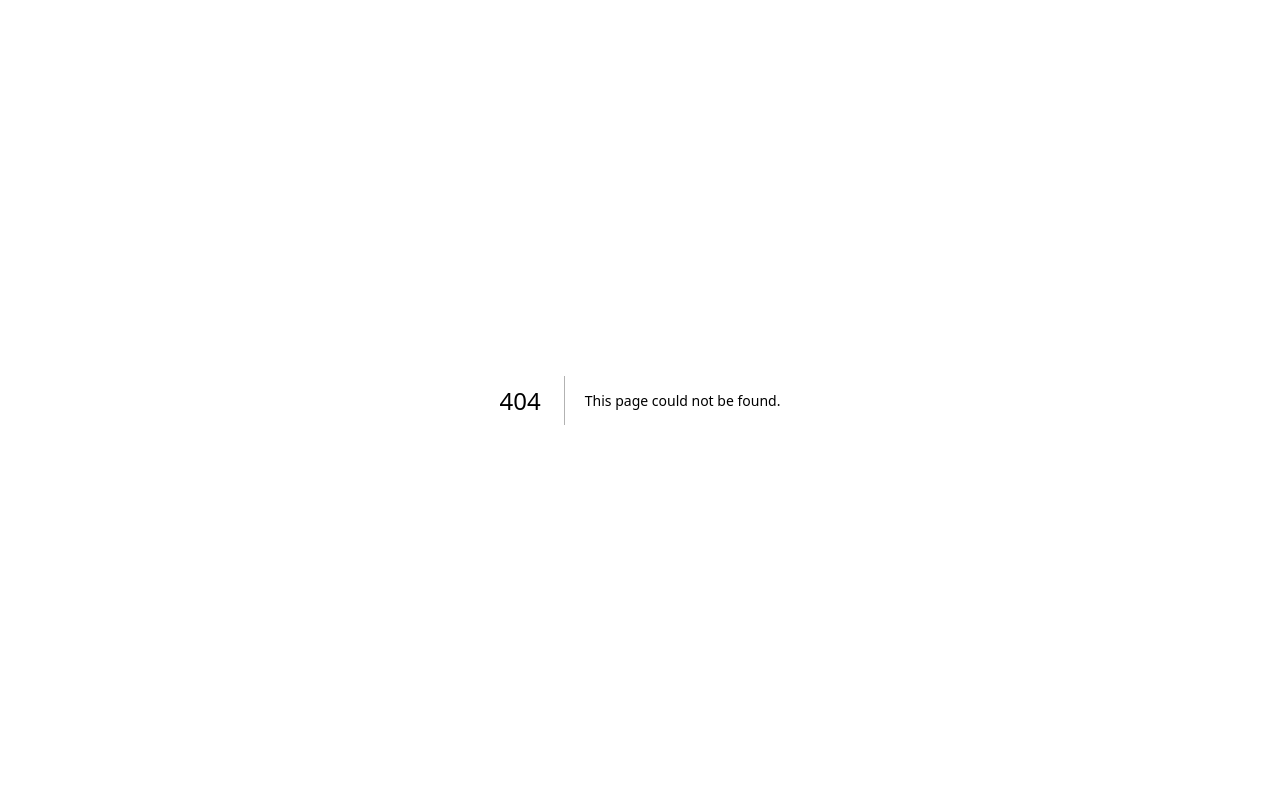
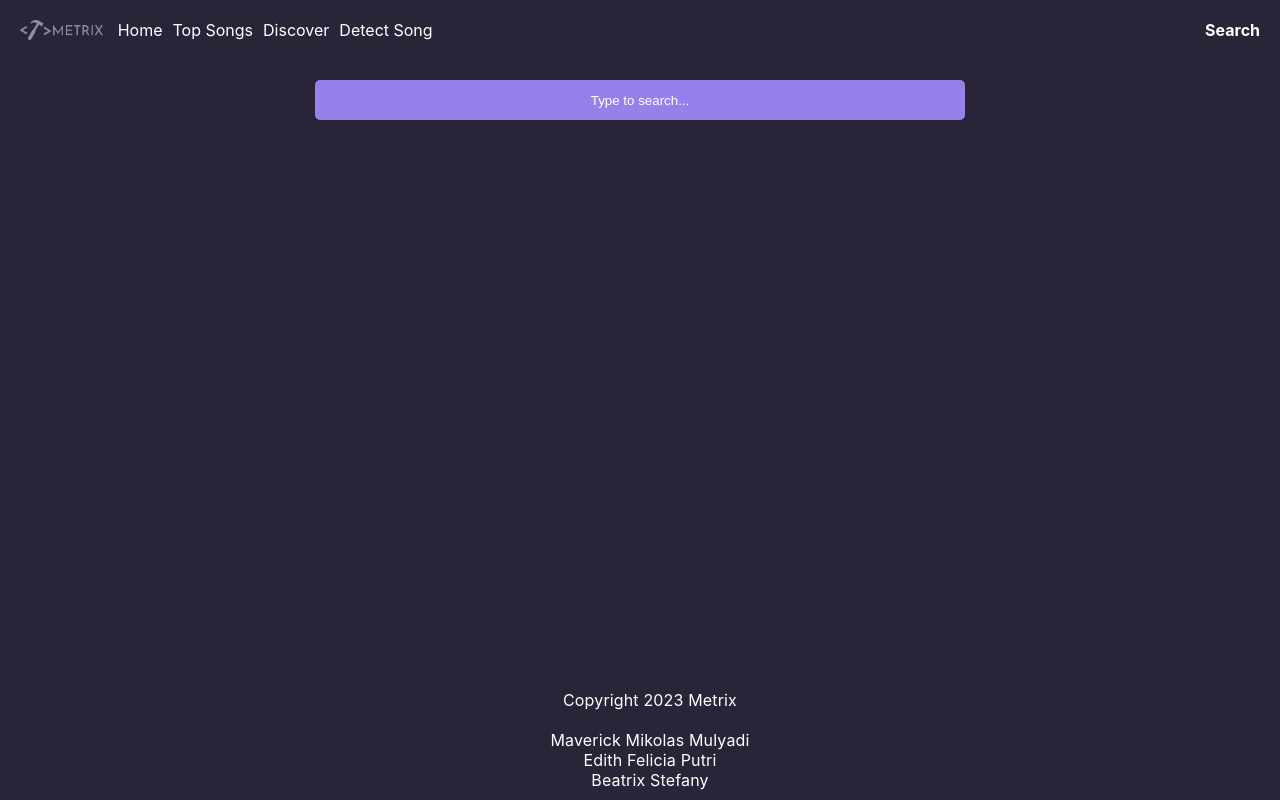
Before and after one commit to MaverickMM/Project-PWL-Metrix, a Next.js app: page /Search in a window 1280 px wide. Before the commit this address had no page. Built offline with nearby package versions, Linux system fonts and the light colour scheme; a web font is replaced by a local one.

Commit message:
Fix Serach

```diff
--- a/components/Footer.module.css
+++ b/components/Footer.module.css
@@ -10,3 +10,13 @@
     color: white;
     text-align: center;
   }
+
+  .footer {
+    position: fixed;
+    bottom: 0;
+    left: 0;
+    width: 100%;
+    padding: 10px; /* Add padding as needed */
+    color: white;
+    text-align: center;
+  }
--- a/components/Header.module.css
+++ b/components/Header.module.css
@@ -20,26 +20,35 @@
    gap: 10px; /* Space between items */
 }
 
-.searchBar {
-    height: 30px;
-    width: 200px;
-    padding: 5px;
-    border-radius: 5px; /* Adjusts rounding - smaller value for less rounding */
-    border: none; /* Removes default border */
-    outline: none; /* Removes focus outline */
-    background-color: #9681EB; /* Changes background color to purple */
-    color: white; /* Changes text color to white */
+.search-container {
+   display: flex;
+   flex-direction: column;
+   align-items: center;
+   justify-content: center;
+   height: 100vh; /* Use the full height of the viewport */
+ }
+
+ .searchBar {
+   height: 30px;
+   width: 200px;
+   padding: 5px;
+   border-radius: 5px;
+   border: none;
+   outline: none;
+   background-color: #9681EB;
+   color: white;
+   margin-bottom: 20px; /* Add margin to the bottom for spacing */
  }
 
  /* Change placeholder color to white */
  .searchBar::placeholder {
-     color: white;
-     opacity: 1; /* Firefox needs this to display the color properly */
+   color: white;
+   opacity: 1;
  }
 
- /* Optional - Style for when search bar is focused */
+ /* Optional - Style for when the search bar is focused */
  .searchBar:focus {
-     box-shadow: 0 0 5px rgba(81, 203, 238, 1); /* Adds a glow effect on focus */
+   box-shadow: 0 0 5px rgba(81, 203, 238, 1);
  }
 .link {
    cursor:pointer;
--- a/components/Header.tsx
+++ b/components/Header.tsx
@@ -26,8 +26,9 @@ const Header = () => {
                     </Link>
                 </nav>
             </div>
-            {/* Move search bar out of nav */}
-            <input type="text" placeholder="Search..." className={styles.searchBar} />
+                <Link href="/Search">
+                    <span className={classNames(styles.link, { [styles.active]: router.pathname === '/Search' })}>Search</span>
+                </Link>
         </header>
     );
 };
--- /dev/null
+++ b/pages/Search.tsx
@@ -0,0 +1,88 @@
+// pages/index.tsx
+
+import React, { useState, ChangeEvent } from 'react';
+import axios from 'axios';
+import Card from '../components/Card'; // Adjust the path based on your project structure
+import Header from '../components/Header';
+import Footer from '../components/Footer';
+import '../styles/global.css';
+import '../styles/card.css';
+import styles from '../styles/search.module.css';
+
+
+interface SearchResult {
+  title: string;
+  description: string;
+  thumbnailUrl: string;
+}
+
+const Search: React.FC = () => {
+  const [searchTerm, setSearchTerm] = useState<string>('');
+  const [searchResults, setSearchResults] = useState<SearchResult[]>([]);
+
+  const searchOptions = {
+    method: 'GET',
+    url: 'https://shazam.p.rapidapi.com/search',
+    headers: {
+      'X-RapidAPI-Key': '23dc7a4524mshd5b2461fce0e074p110c76jsn8c9eb8a3bdca',
+      'X-RapidAPI-Host': 'shazam.p.rapidapi.com'
+    },
+    params: {
+      term: '',
+      locale: 'en-US',
+      offset: '0',
+      limit: '5'
+    }
+  };
+
+  const handleInputChange = async (e: ChangeEvent<HTMLInputElement>) => {
+    const term = e.target.value;
+    setSearchTerm(term);
+
+    if (term.length > 2) {
+      searchOptions.params.term = term;
+
+      try {
+        const searchResponse = await axios.request(searchOptions);
+        setSearchResults(searchResponse.data.tracks.hits.map((hit: any) => ({
+          title: hit.track.title,
+          description: hit.track.subtitle,
+          thumbnailUrl: hit.track.images.coverart
+        })));
+      } catch (error) {
+        console.error(error);
+      }
+    } else {
+      // Clear results if the search term is less than 3 characters
+      setSearchResults([]);
+    }
+  };
+
+  return (
+    <div>
+    <Header />
+    <div className="search-container">
+      <input
+        type="text"
+        value={searchTerm}
+        onChange={handleInputChange}
+        placeholder="Type to search..."
+        className={styles.searchBar}
+      />
+      <div className="card-container">
+        {searchResults.map((result, index) => (
+          <Card
+            key={index}
+            title={result.title}
+            description={result.description}
+            thumbnailUrl={result.thumbnailUrl}
+          />
+        ))}
+      </div>
+    </div>
+    <Footer />
+    </div>
+  );
+};
+
+export default Search;
--- /dev/null
+++ b/styles/search.module.css
@@ -0,0 +1,39 @@
+
+.search-container {
+    display: flex;
+    flex-direction: column;
+    align-items: center;
+    justify-content: center;
+    height: 100vh; /* Use the full height of the viewport */
+  }
+
+
+  .searchBar {
+    height: 30px;
+    width: 50%;
+    padding: 5px;
+    border-radius: 5px;
+    border: none;
+    outline: none;
+    background-color: #9681EB;
+    color: white;
+    margin: auto; /* Center the element both horizontally and vertically */
+    display: block; /* Ensure the input is displayed as a block element */
+    text-align: center;
+    margin-top: 20px;
+    margin-bottom: 30px;
+
+  }
+
+
+
+  /* Change placeholder color to white */
+  .searchBar::placeholder {
+    color: white;
+    opacity: 1;
+  }
+
+  /* Optional - Style for when the search bar is focused */
+  .searchBar:focus {
+    box-shadow: 0 0 5px rgba(81, 203, 238, 1);
+  }
```
Also changed, not shown: pages/SearchResultsPage.tsx (added, +31 -0 lines).
